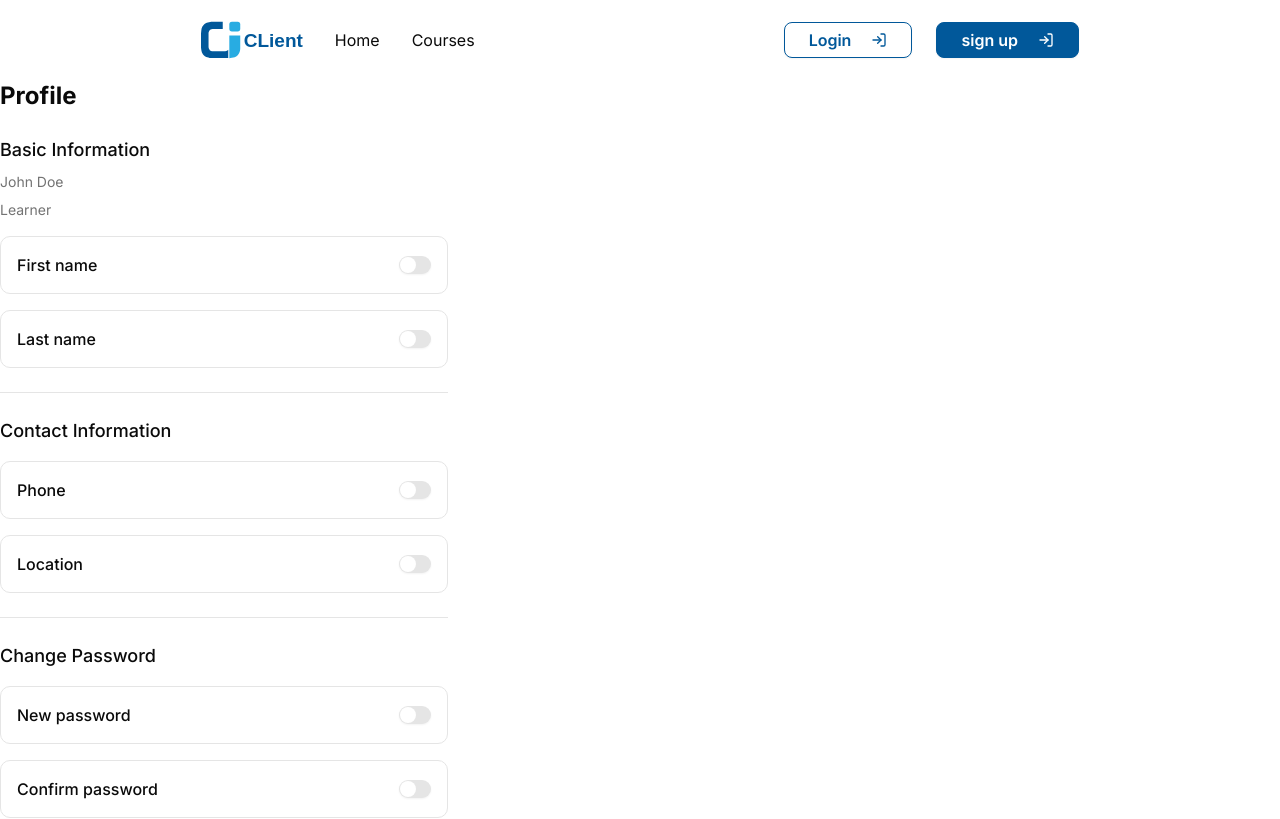
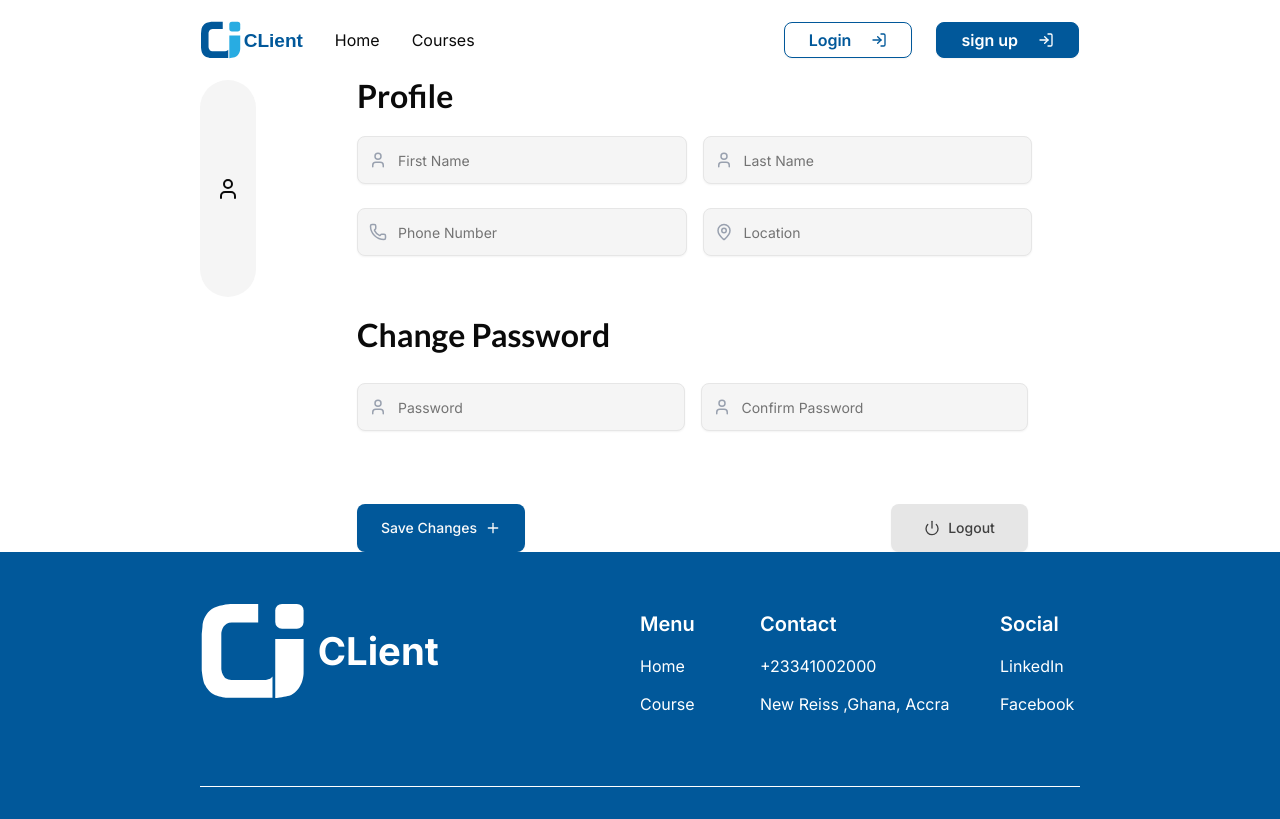
Before and after one commit to TESHU21/learning-management-system, a React (Vite) app in the folder frontend/: page /settings in a window 1280 px wide. Shown: the top 819 px of the page. Built offline with nearby package versions, Linux system fonts and the light colour scheme; a web font is replaced by a local one.

Commit message:
Add Setting.jsx UI

```diff
--- a/frontend/src/pages/portal/settings/Settings.jsx
+++ b/frontend/src/pages/portal/settings/Settings.jsx
@@ -1,201 +1,40 @@
-import { zodResolver } from "@hookform/resolvers/zod";
-import { useForm } from "react-hook-form";
-import { z } from "zod";
-import { ChevronRight } from "lucide-react";
-import { Button } from "@/components/ui/button";
-import {
-  Form,
-  FormControl,
-  FormField,
-  FormItem,
-  FormLabel,
-  FormMessage,
-} from "@/components/ui/form";
-import { Switch } from "@/components/ui/switch";
-import { Separator } from "@/components/ui/separator";
+import React from 'react'
+import { Power,Plus,User } from 'lucide-react'
+import { profileSchema,passwordSchema,profileInitialValues,passwordInitialValues,profileFields,passwordFields } from './data'
+import FormComp from '@/components/FormComp'
+import { Button } from '@/components/ui/button'
 
-const formSchema = z.object({
-  firstName: z.string().optional(),
-  lastName: z.string().optional(),
-  phone: z.string().optional(),
-  location: z.string().optional(),
-  newPassword: z.string().optional(),
-  confirmPassword: z.string().optional(),
-});
 
-function Settings() {
-  const form = useForm({
-    resolver: zodResolver(formSchema),
-    defaultValues: {
-      firstName: "",
-      lastName: "",
-      phone: "",
-      location: "",
-      newPassword: "",
-      confirmPassword: "",
-    },
-  });
-
-  const onSubmit = (values) => {
-    console.log(values);
-  };
-
+const Settings = () => {
   return (
-    <div className="space-y-6 max-w-md">
-      <h1 className="text-2xl font-bold">Profile</h1>
-
-      <Form {...form}>
-        <form onSubmit={form.handleSubmit(onSubmit)} className="space-y-6">
-          {/* Basic Info Section */}
-          <div className="space-y-4">
-            <div className="space-y-2">
-              <h3 className="text-lg font-medium">Basic Information</h3>
-              <p className="text-sm text-muted-foreground">John Doe</p>
-              <p className="text-sm text-muted-foreground">Learner</p>
-            </div>
-
-            <FormField
-              control={form.control}
-              name="firstName"
-              render={({ field }) => (
-                <FormItem className="flex flex-row items-center justify-between rounded-lg border p-4">
-                  <div className="space-y-0.5">
-                    <FormLabel className="text-base">First name</FormLabel>
-                  </div>
-                  <FormControl>
-                    <Switch
-                      checked={field.value !== ""}
-                      onCheckedChange={(checked) =>
-                        field.onChange(checked ? "John" : "")
-                      }
-                    />
-                  </FormControl>
-                </FormItem>
-              )}
-            />
-
-            <FormField
-              control={form.control}
-              name="lastName"
-              render={({ field }) => (
-                <FormItem className="flex flex-row items-center justify-between rounded-lg border p-4">
-                  <div className="space-y-0.5">
-                    <FormLabel className="text-base">Last name</FormLabel>
-                  </div>
-                  <FormControl>
-                    <Switch
-                      checked={field.value !== ""}
-                      onCheckedChange={(checked) =>
-                        field.onChange(checked ? "Doe" : "")
-                      }
-                    />
-                  </FormControl>
-                </FormItem>
-              )}
-            />
+    <div className=' flex justify-center px-[200px] gap-[49px]'>
+      <div className= ' flex items-center justify-center w-[217px] h-[217px] rounded-full bg-[#F5F5F5]'>
+        {/* <img src=alt="Profile Image"  className=' rounded-full w-10 h-10'/> */}
+        <User className=''/>
+      </div>
+      <div className=' w-full md:w-[775px] px-[52px]'>
+        <div className="">
+          <h4 className='mb-4 font-lato text-[32px] leading-8 font-bold'>Profile</h4>
+          <div className='' >
+          <div className='md:w-[675px] '>
+          <FormComp schema={profileSchema} initialValues={profileInitialValues} fields={profileFields}  hideButton={true} />
+          </div>
           </div>
 
-          <Separator />
 
-          {/* Contact Section */}
-          <div className="space-y-4">
-            <h3 className="text-lg font-medium">Contact Information</h3>
+        </div>
+        <div className='mt-[39px]'>
+          <h4 className='mb-6 font-lato text-[32px] leading-8 font-bold'>Change Password</h4>
+          <FormComp schema={passwordSchema} initialValues={passwordInitialValues} fields={passwordFields} hideButton={true}/>
+        </div>
+        <div className=' flex justify-between items-center mt-[49px] '>
+          <Button className="bg-blue-primary h-[48px] px-6 py-3 ">Save Changes <span><Plus size={22}/></span></Button>
+          <Button className="bg-[#E6E6E6] text-[#404040] h-[48px] w-[137px] px-6 py-3 hover:bg-amber-50 "><Power size={22}/> <span>Logout</span></Button>
 
-            <FormField
-              control={form.control}
-              name="phone"
-              render={({ field }) => (
-                <FormItem className="flex flex-row items-center justify-between rounded-lg border p-4">
-                  <div className="space-y-0.5">
-                    <FormLabel className="text-base">Phone</FormLabel>
-                  </div>
-                  <FormControl>
-                    <Switch
-                      checked={field.value !== ""}
-                      onCheckedChange={(checked) =>
-                        field.onChange(checked ? "+1234567890" : "")
-                      }
-                    />
-                  </FormControl>
-                </FormItem>
-              )}
-            />
-
-            <FormField
-              control={form.control}
-              name="location"
-              render={({ field }) => (
-                <FormItem className="flex flex-row items-center justify-between rounded-lg border p-4">
-                  <div className="space-y-0.5">
-                    <FormLabel className="text-base">Location</FormLabel>
-                  </div>
-                  <FormControl>
-                    <Switch
-                      checked={field.value !== ""}
-                      onCheckedChange={(checked) =>
-                        field.onChange(checked ? "New York, USA" : "")
-                      }
-                    />
-                  </FormControl>
-                </FormItem>
-              )}
-            />
-          </div>
-
-          <Separator />
-
-          {/* Password Section */}
-          <div className="space-y-4">
-            <h3 className="text-lg font-medium">Change Password</h3>
-
-            <FormField
-              control={form.control}
-              name="newPassword"
-              render={({ field }) => (
-                <FormItem className="flex flex-row items-center justify-between rounded-lg border p-4">
-                  <div className="space-y-0.5">
-                    <FormLabel className="text-base">New password</FormLabel>
-                  </div>
-                  <FormControl>
-                    <Switch
-                      checked={field.value !== ""}
-                      onCheckedChange={(checked) =>
-                        field.onChange(checked ? "••••••••" : "")
-                      }
-                    />
-                  </FormControl>
-                </FormItem>
-              )}
-            />
-
-            <FormField
-              control={form.control}
-              name="confirmPassword"
-              render={({ field }) => (
-                <FormItem className="flex flex-row items-center justify-between rounded-lg border p-4">
-                  <div className="space-y-0.5">
-                    <FormLabel className="text-base">Confirm password</FormLabel>
-                  </div>
-                  <FormControl>
-                    <Switch
-                      checked={field.value !== ""}
-                      onCheckedChange={(checked) =>
-                        field.onChange(checked ? "••••••••" : "")
-                      }
-                    />
-                  </FormControl>
-                </FormItem>
-              )}
-            />
-          </div>
-
-          <Button type="submit" className="w-full">
-            Save changes <ChevronRight className="ml-2 h-4 w-4" />
-          </Button>
-        </form>
-      </Form>
+        </div>
+      </div>
     </div>
-  );
+  )
 }
 
-export default Settings;
+export default Settings
--- a/frontend/src/pages/portal/settings/data.jsx
+++ b/frontend/src/pages/portal/settings/data.jsx
@@ -1,3 +1,5 @@
+ import { User,Phone ,MapPin} from "lucide-react";
+ import {z} from "zod"
  export const profileSchema = z.object({
     firstName: z.string().min(1, "First name is required"),
     lastName: z.string().min(1, "Last name is required"),
@@ -22,7 +24,19 @@
         location: "",
       };
 
-export  const passwordInitialValues = {
+    export const profileFields=[
+         {name: "firstName",placeholder:"First Name",icon:User, type: "text", className: "col-span-1  " ,},
+         {name: "lastName",placeholder:"Last Name",icon:User, type: "text", className: "col-span-1 " ,},
+         {name: "phone",placeholder:"Phone Number",icon:Phone, type: "text", className: "col-span-1  " ,},
+         {name: "location",placeholder:"Location",icon:MapPin, type: "text", className: "col-span-1 " ,}
+    ]
+    export const passwordFields=[
+         {name: "password",placeholder:"Password",icon:User, type: "text", className: "col-span-1" ,},
+         {name: "confirmPassword",placeholder:"Confirm Password",icon:User, type: "text", className: "col-span-1" ,},
+    ]
+
+
+   export  const passwordInitialValues = {
         newPassword: "",
         confirmPassword: "",
       };
```
